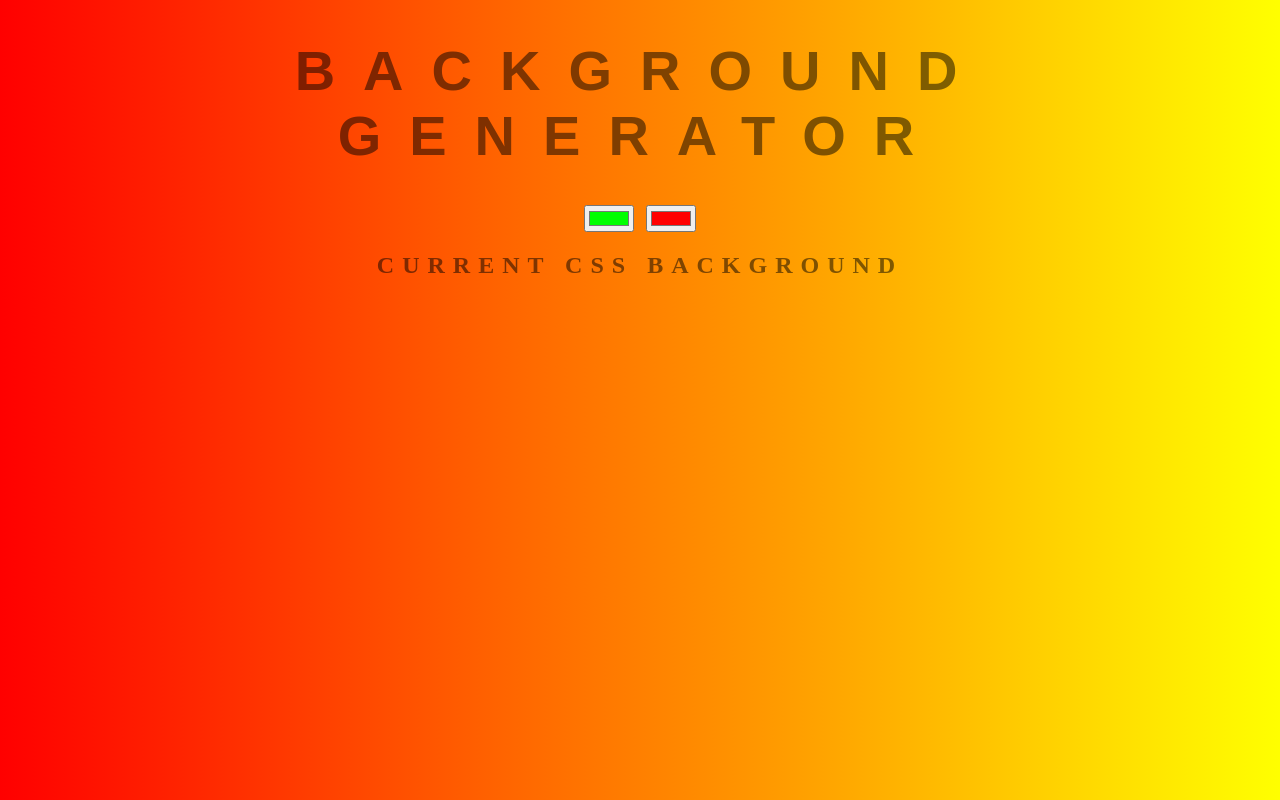
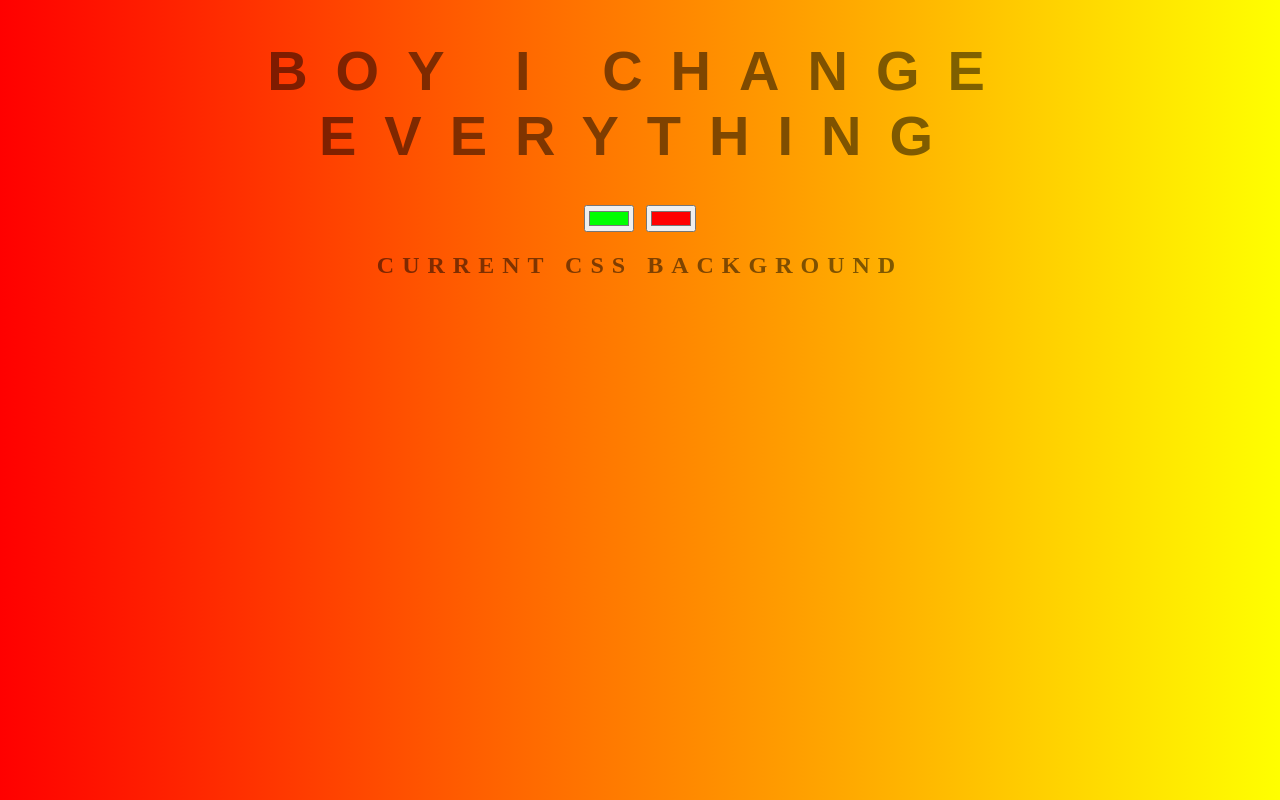
Before and after one commit to LucasBeemer23/background-generator, a plain HTML site: page index.html in a window 1280 px wide. Drawn offline with Linux system fonts and the light colour scheme.

Commit message:
changing tittleeee

```diff
--- a/index.html
+++ b/index.html
@@ -6,7 +6,7 @@
 </head>
 <body id = "gradient">
 
-	<h1>Background Generator</h1>
+	<h1>Boy i change everything</h1>
 	<input class = "color1"type="color" name="color1" value="#00ff00">
 	<input class = "color2"type="color" name="color2" value="#ff0000">
 	<h2>Current CSS Background</h2>
```
